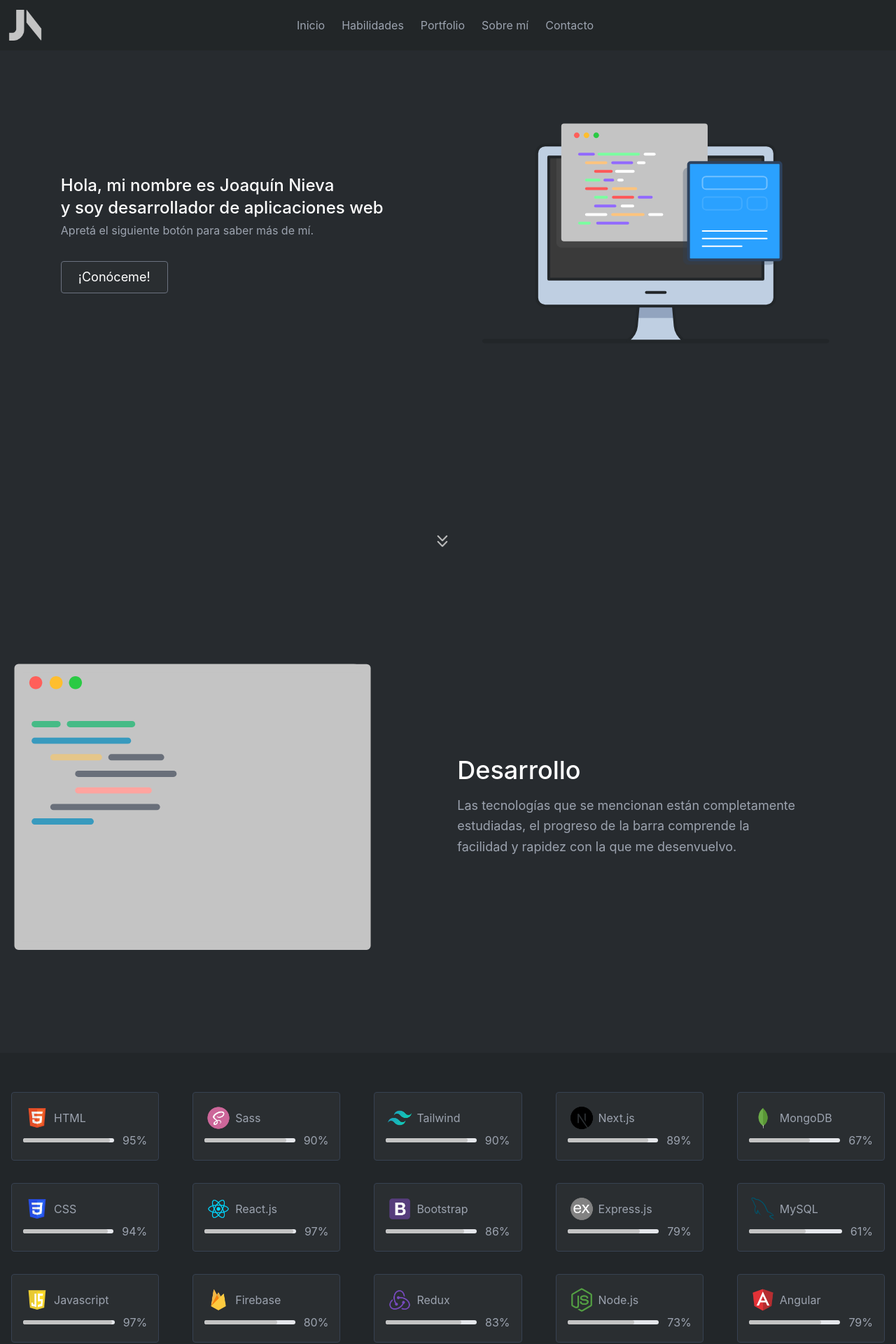
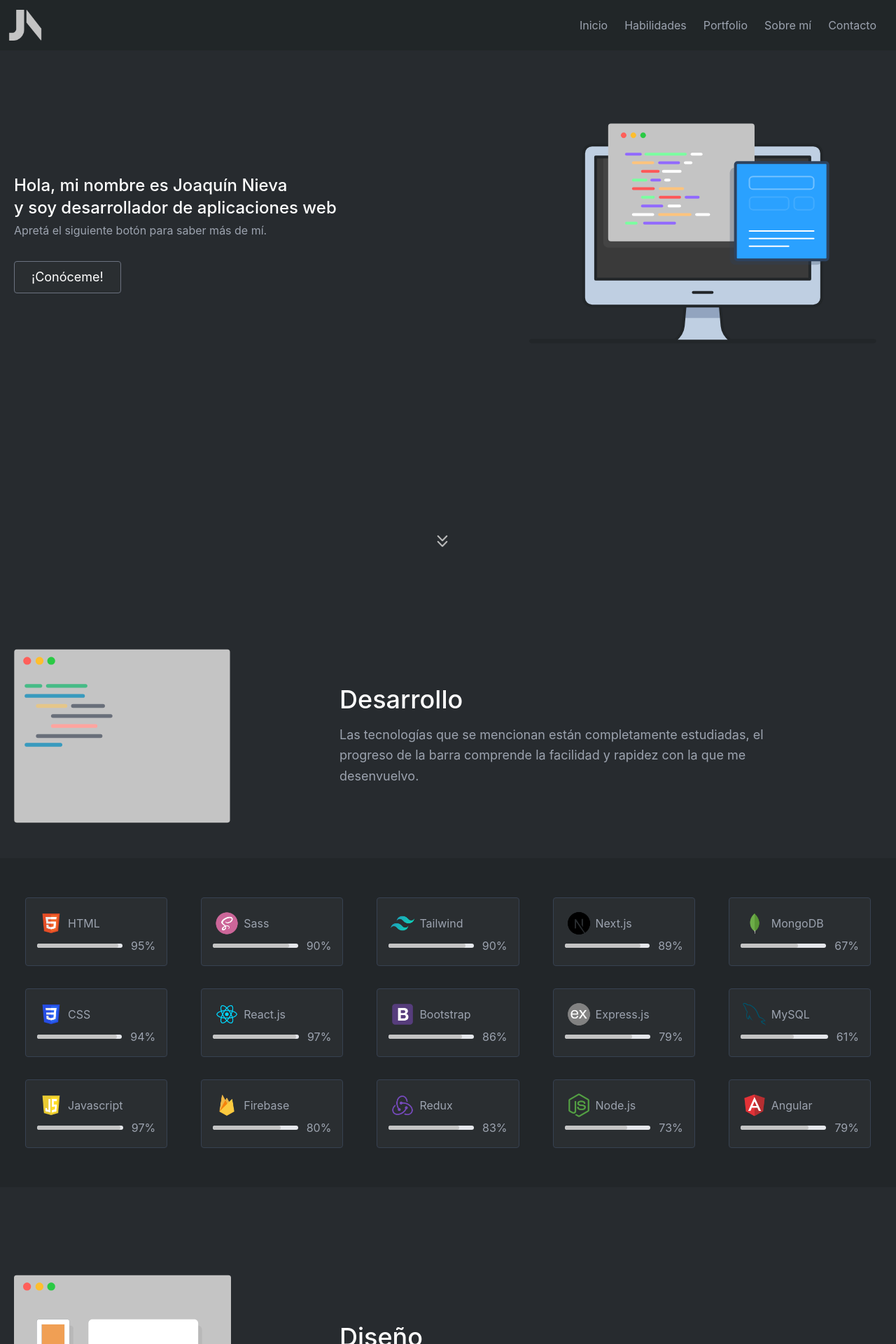
Before and after one commit to joaquinnieva/joaquinnieva, a React (Create React App) app: page / in a window 1280 px wide. Shown: the top 1920 px of the page at 70% size. Built offline with nearby package versions, Linux system fonts and the light colour scheme.

Commit message:
Corregi estilos con padding en x

```diff
--- a/src/components/Navbar/Navbar.tsx
+++ b/src/components/Navbar/Navbar.tsx
@@ -6,8 +6,8 @@
 function Navbar() {
   const [isCollapse, collapse] = useState(false)
   return (
-    <header className="fixed top-0 z-10 w-screen text-gray-400 bg-primary-900/95 body-font backdrop-blur-xl">
-      <div className="container flex flex-row flex-wrap items-center justify-between p-3 mx-auto lg:justify-center">
+    <header className="fixed top-0 z-10 w-screen text-gray-400 bg-primary-900/90 body-font backdrop-blur-xl">
+      <div className="container flex flex-row flex-wrap items-center justify-between p-3 mx-auto lg:justify-between">
         <img className="w-12" src={images.jn} alt="jn" />
         <div className="md:hidden">
           <button
@@ -19,7 +19,7 @@
           </button>
         </div>
 
-        <nav className="flex-wrap items-center justify-center hidden text-base md:flex md:ml-auto md:mr-auto">
+        <nav className="flex-wrap items-center justify-center hidden text-base md:flex">
           {navigation.map((link: any, i: number) => (
             <Link
               key={i}
@@ -34,11 +34,6 @@
             </Link>
           ))}
         </nav>
-        <img
-          className="w-12 invisible md:block hidden"
-          src={images.jn}
-          alt="jn"
-        />
       </div>
       <div
         className={`w-full md:hidden md:w-auto ${
--- a/src/sections/Biography/Biography.tsx
+++ b/src/sections/Biography/Biography.tsx
@@ -6,7 +6,8 @@
 function Biography() {
   return (
     <section id="about" className="py-24 font-medium text-gray-800 body-font">
-      <div className="container flex flex-col items-center px-5 py-12 mx-auto border rounded-md bg-secondary md:flex-row border-secondary ">
+      <div className="container flex items-center px-5 py-12 mx-auto ">
+        <div className="flex flex-col items-center px-5 py-12 mx-auto border rounded-md bg-secondary md:flex-row border-secondary">
           <div className="w-auto p-12 lg:w-auto">
             <ProfileIcon />
           </div>
@@ -23,6 +24,7 @@
             </div>
           </div>
         </div>
+      </div>
     </section>
   )
 }
--- a/src/sections/Landing/Landing.tsx
+++ b/src/sections/Landing/Landing.tsx
@@ -4,14 +4,14 @@
   LANDING_BUTTON,
   LANDING_TEXT,
   LANDING_TITLE1,
-  LANDING_TITLE2
+  LANDING_TITLE2,
 } from '../../constants/constants'
 import images from '../../constants/images'
 
 function Landing() {
   return (
     <section id="home" className="h-screen pt-20 text-gray-400 body-font">
-      <div className="container flex flex-col-reverse items-center justify-around px-5 py-8 mx-auto lg:py-24 md:flex-row">
+      <div className="container flex flex-col-reverse items-center justify-between px-5 py-8 mx-auto lg:py-24 md:flex-row">
         <div className="flex flex-col my-12 text-center ">
           <h1 className="text-2xl font-medium text-white text-start title-font sm:text-2xl">
             {LANDING_TITLE1}
--- a/src/sections/Projects/Projects.tsx
+++ b/src/sections/Projects/Projects.tsx
@@ -21,12 +21,12 @@
           </p>
         </div>
         <div
-          className={`flex flex-wrap -m-4 overflow-hidden relative pb-12  ${
+          className={`grid lg:grid-cols-3 grid-cols-1 w-full gap-8 mx-auto overflow-hidden relative pb-12  ${
             isCollapsed ? 'h-proyects' : `h-100`
           }`}
         >
           {proyects.map((proyect: any, i: number) => (
-            <div key={i} className="py-3 md:p-4 xl:w-1/3 md:w-1/2">
+            <div key={i} className="w-full">
               <ProyectCard proyect={proyect} />
             </div>
           ))}
--- a/src/sections/Skills/Skills.tsx
+++ b/src/sections/Skills/Skills.tsx
@@ -9,18 +9,18 @@
     <section id="skills" className="text-gray-400 body-font">
       {skillsViews.map((group: any, i: number) => (
         <div key={i}>
-          <div className="container flex flex-col items-center px-5 py-24 mx-auto md:flex-row">
-            <div className="w-5/6 mb-10 lg:max-w-lg lg:w-full md:w-1/2 md:mb-0">
+          <div className="container flex flex-col items-center px-5 pt-24 pb-5 mx-auto md:flex-row md:items-center">
+            <div className="w-3/6 mb-10 lg:max-w-lg lg:w-2/6 md:w-1/2 md:mb-0">
               {group.icon}
             </div>
-            <div className="flex flex-col items-center justify-center w-full">
+            <div className="flex flex-col items-start justify-start w-full md:items-center md:justify-center">
               <h1 className="w-2/3 mb-4 text-3xl font-medium text-white title-font sm:text-4xl">
                 {group.title}
               </h1>
               <p className="w-2/3 text-lg leading-relaxed">{group.text}</p>
             </div>
           </div>
-          <div className="flex flex-col justify-center w-full py-10 bg-primary-900">
+          <div className="flex flex-col justify-center w-full px-5 py-10 bg-primary-900">
             <button
               className="m-auto mb-4 md:hidden"
               onClick={() => colapse(!isCollapsed)}
```
Lines whose indentation alone changed are shown as unchanged.
